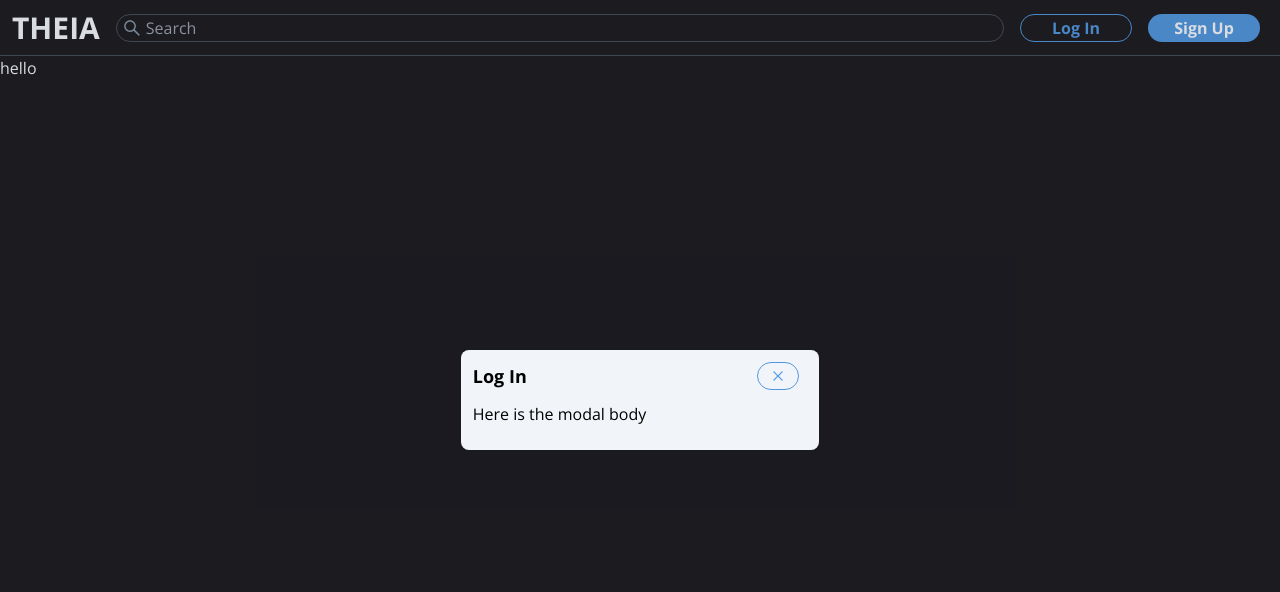
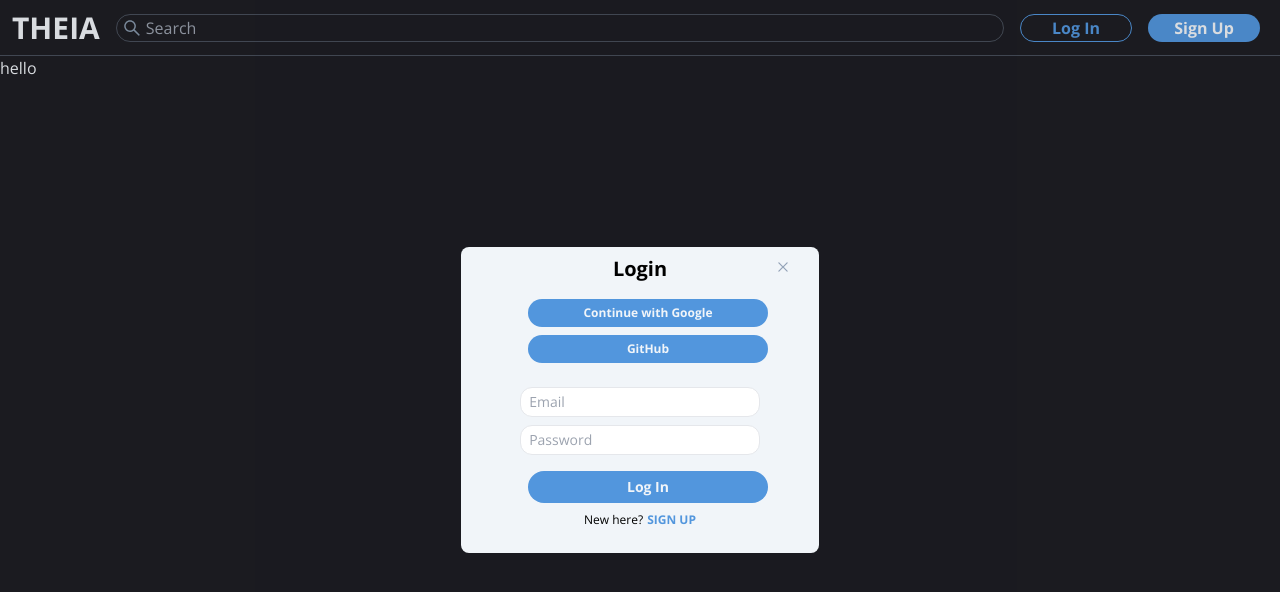
Before and after one commit to ShresthaYaju/projecttheia, a Next.js app: page / in a window 1280 px wide. Both pictures are taken after a click on the button "Log In". Shown: the top 592 px of the page. Built offline with nearby package versions, Linux system fonts and the light colour scheme.

Commit message:
add login/sigup modual logic, initialize OAuthButton

```diff
--- a/src/app/globals.css
+++ b/src/app/globals.css
@@ -15,7 +15,7 @@ body {
 
 @layer components{
   .btn-solid {
-    @apply rounded-[60px] px-3 font-medium focus:shadow-none sm:text-xs md:text-base text-slate-100 bg-[#5296dd] hover:bg-[#92bddf] mx-2 font-semibold;
+    @apply rounded-[60px] px-3 font-medium focus:shadow-none  sm:text-xs md:text-base text-slate-100 bg-[#5296dd] hover:bg-[#92bddf] mx-2 font-semibold;
   }
 
   .btn-outline{
--- /dev/null
+++ b/src/components/Modal/Auth/AuthInputs.tsx
@@ -0,0 +1,19 @@
+import { authModalState } from "@/atoms/authModalAtom";
+import React from "react";
+import { useRecoilValue } from "recoil";
+import Login from "./Login";
+import SignUp from './SignUp';
+
+type AuthInputsProps = {};
+
+const AuthInputs: React.FC<AuthInputsProps> = () => {
+  const modalState = useRecoilValue(authModalState);
+
+  return (
+    <div className="flex flex-col items-center w-[100%]">
+      {modalState.view === "login" && <Login />}
+      {modalState.view === "signup" && <SignUp />}
+    </div>
+  );
+};
+export default AuthInputs;
--- a/src/components/Modal/Auth/AuthModal.tsx
+++ b/src/components/Modal/Auth/AuthModal.tsx
@@ -4,11 +4,13 @@ import { authModalState } from "@/atoms/authModalAtom";
 import React, { useRef } from "react";
 import { RxCross2 } from "react-icons/rx";
 import { useRecoilState } from "recoil";
+import AuthInputs from "./AuthInputs";
+import OAuthButtons from "./OAuthButtons";
 
 const AuthModal: React.FC = () => {
   const dialogRef = useRef<HTMLDialogElement>(null);
 
-  const [modalState, setModalState] =useRecoilState(authModalState);
+  const [modalState, setModalState] = useRecoilState(authModalState);
 
   // const handleOpen = () => {
   //   dialogRef.current?.showModal()
@@ -16,40 +18,40 @@ const AuthModal: React.FC = () => {
   // }
 
   const handleClose = () => {
-    setModalState((prev)=>({...prev, open: false}));
-    dialogRef.current?.close()
-  }
+    setModalState((prev) => ({ ...prev, open: false }));
+    dialogRef.current?.close();
+  };
 
-  if (modalState.open===true  ) {
-    dialogRef.current?.close()
+  if (modalState.open === true) {
+    dialogRef.current?.close();
     dialogRef.current?.showModal();
   }
 
-
   return (
     <>
-
       <dialog
-
         ref={dialogRef}
-        className="rounded-lg p-3 bg-slate-100 text-black  w-4/5 sm:w-2/3 md:w-2/5 lg:w-2/6 xl:w-[28%]"
+        className="rounded-lg p-2 bg-slate-100 text-black  w-4/5 sm:w-2/3 md:w-2/5 lg:w-2/6 xl:w-[28%]"
       >
-        <div className="flex justify-between font-semibold text-lg">
-          <span>
-            {modalState.view==="login"&& "Log In"}
-            {modalState.view==="signup"&& "Sign Up"}
-            {modalState.view==="resetPassword"&& "Reset Password"}
+        <div className="flex justify-center ">
+          <span className="text-center w-full font-bold text-xl ">
+            {modalState.view === "login" && "Login"}
+            {modalState.view === "signup" && "Sign Up"}
+            {modalState.view === "resetPassword" && "Reset Password"}
           </span>
-          <button
-            className="btn-outline"
-            onClick={handleClose}
-          >
+          <button className="btn-outline text-slate-400  border-0 right-2 top-3 absolute" onClick={handleClose}>
             <RxCross2 />
           </button>
         </div>
 
-        <div className="my-3">Here is the modal body</div>
+        <div className="my-3 flex flex-col items-center justify-center py-1">
+          <div className="flex flex-col items-center justify-center w-[70%]">
+            <OAuthButtons/>
+            <AuthInputs/>
+            {/* <ResetPassowrd/> */}
 
+          </div>
+        </div>
       </dialog>
     </>
   );
--- /dev/null
+++ b/src/components/Modal/Auth/Login.tsx
@@ -0,0 +1,65 @@
+// "use client";
+import { authModalState } from "@/atoms/authModalAtom";
+import React, { useState } from "react";
+import { useSetRecoilState } from "recoil";
+
+type LoginProps = {};
+
+const Login: React.FC<LoginProps> = () => {
+  const setAuthModalState = useSetRecoilState(authModalState);
+
+  const [loginForm, setLoginForm] = useState({
+    email: "",
+    password: "",
+  });
+
+  const onSubmit = () => {};
+
+  const onChange = (event: React.ChangeEvent<HTMLInputElement>) => {
+    setLoginForm((prev) => ({
+      ...prev,
+      [event.target.name]: event.target.value,
+    }));
+  };
+
+  return (
+    <>
+      <form onSubmit={onSubmit}>
+        <input
+          required
+          type="email"
+          name="email"
+          placeholder="Email"
+          onChange={onChange}
+          className="mb-2 mt-2 w-full text-sm border-[1px] rounded-xl py-1 px-2  hover:border-[#5296dd] focus:outline-none focus:border-[#5296dd]"
+        />
+        <input
+          required
+          type="password"
+          name="password"
+          placeholder="Password"
+          onChange={onChange}
+          className="mb-2 w-full text-sm border-[1px] rounded-xl py-1 px-2  hover:border-[#5296dd] focus:outline-none focus:border-[#5296dd]"
+        />
+        <button className="btn-solid text-sm w-full h-8 mt-2" type="submit">
+          Log In
+        </button>
+
+        <div className="flex text-[9pt] justify-center mt-2">
+          <p className="mr-1 ">New here?</p>
+          <p
+            className="text-[#5296dd] font-semibold cursor-pointer"
+            onClick={() => {
+                setAuthModalState(
+                    (prev) => ({ ...prev, view: "signup" })
+                );
+            }}
+          >
+            SIGN UP
+          </p>
+        </div>
+      </form>
+    </>
+  );
+};
+export default Login;
--- /dev/null
+++ b/src/components/Modal/Auth/OAuthButtons.tsx
@@ -0,0 +1,14 @@
+import React from 'react';
+
+
+
+const OAuthButtons:React.FC = () => {
+
+    return (
+        <div >
+            <button className="btn-solid w-full mb-2  object-contain  h-7 text-xs justify-center items-center">Continue with Google</button>
+            <button className="btn-solid w-full mb-4 object-contain  h-7 text-xs justify-center items-center">GitHub</button>
+        </div>
+    )
+}
+export default OAuthButtons;
--- /dev/null
+++ b/src/components/Modal/Auth/SignUp.tsx
@@ -0,0 +1,75 @@
+import { authModalState } from '@/atoms/authModalAtom';
+import React, { useState } from 'react';
+import { useSetRecoilState } from 'recoil';
+
+const SignUp:React.FC = () => {
+
+    const setAuthModalState = useSetRecoilState(authModalState);
+
+    const [signUpForm, setSignUpForm] = useState({
+      email: "",
+      password: "",
+      confirmPassword: "",
+    });
+
+    //firebase logic
+    const onSubmit = () => {};
+
+    const onChange = (event: React.ChangeEvent<HTMLInputElement>) => {
+      setSignUpForm((prev) => ({
+        ...prev,
+        [event.target.name]: event.target.value,
+      }));
+    };
+
+    return (
+      <>
+        <form onSubmit={onSubmit}>
+          <input
+            required
+            type="email"
+            name="email"
+            placeholder="Email"
+            onChange={onChange}
+            className="mb-2 mt-2 w-full text-sm border-[1px] rounded-xl py-1 px-2  hover:border-[#5296dd] focus:outline-none focus:border-[#5296dd]"
+          />
+          <input
+            required
+            type="password"
+            name="password"
+            placeholder="Password"
+            onChange={onChange}
+            className="mb-2 w-full text-sm border-[1px] rounded-xl py-1 px-2  hover:border-[#5296dd] focus:outline-none focus:border-[#5296dd]"
+          />
+
+<input
+            required
+            type="password"
+            name="confirmPassword"
+            placeholder="Confirm Password"
+            onChange={onChange}
+            className="mb-2 w-full text-sm border-[1px] rounded-xl py-1 px-2  hover:border-[#5296dd] focus:outline-none focus:border-[#5296dd]"
+          />
+
+          <button className="btn-solid text-sm w-full h-8 mt-2" type="submit">
+            SIgn Up
+          </button>
+
+          <div className="flex text-[9pt] justify-center mt-2">
+            <p className="mr-1 ">God of old?</p>
+            <p
+              className="text-[#5296dd] font-semibold cursor-pointer"
+              onClick={() => {
+                  setAuthModalState(
+                      (prev) => ({ ...prev, view: "login" })
+                  );
+              }}
+            >
+              LOGIN
+            </p>
+          </div>
+        </form>
+      </>
+    );
+}
+export default SignUp;
```
Also changed, not shown: public/images/googlelogo.png (added).
